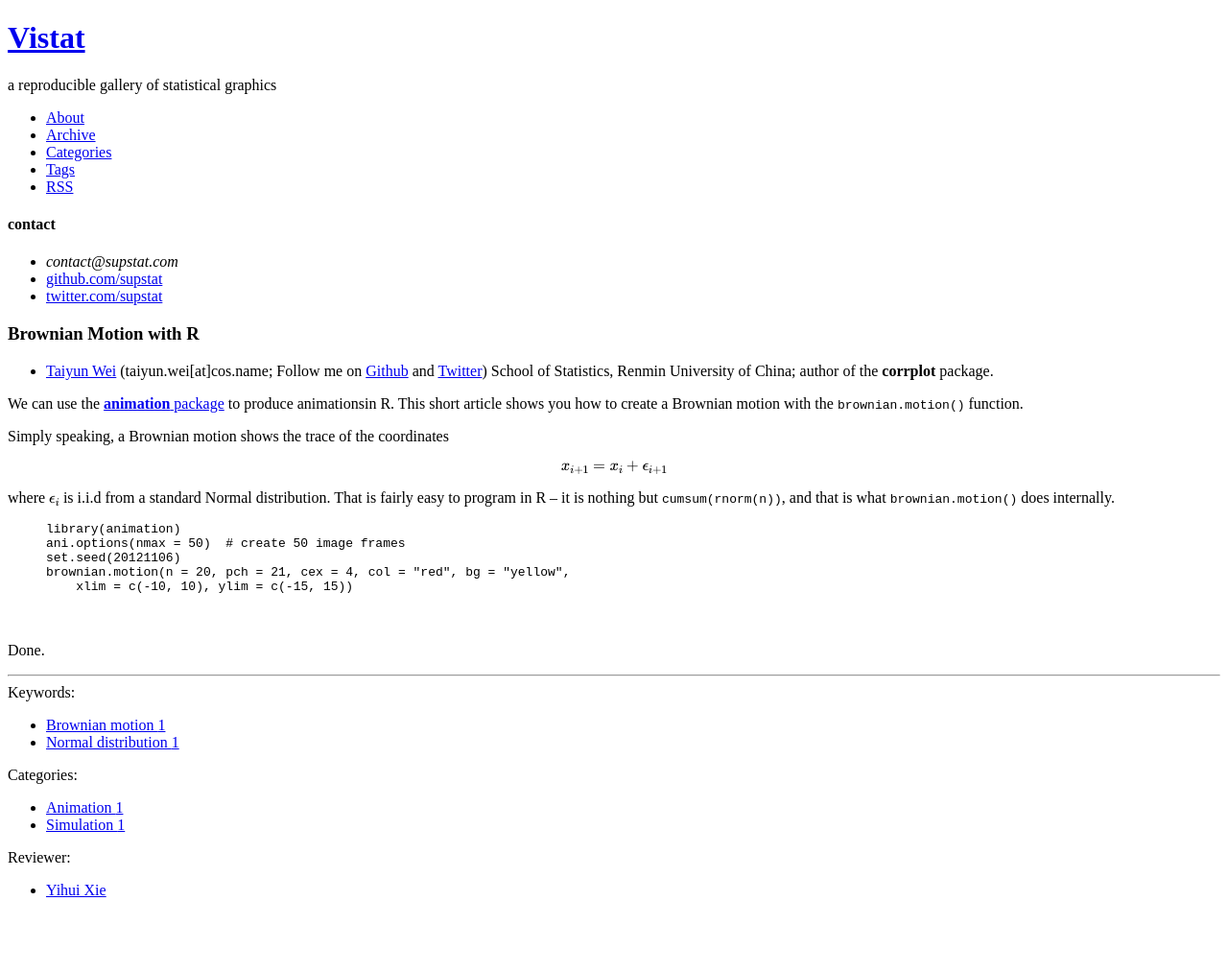
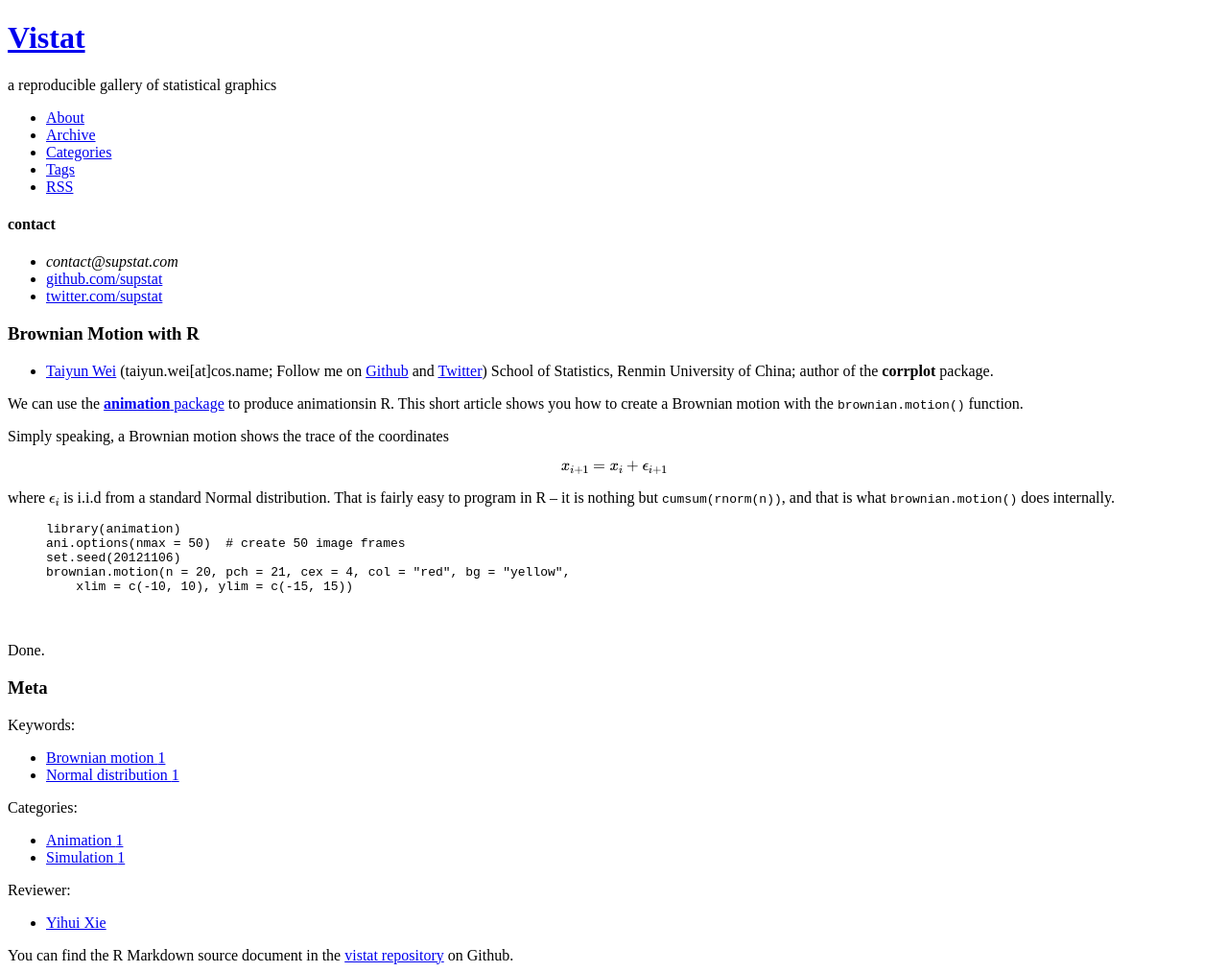
Before and after one commit to yulijia/vistat, a Jekyll site: the page built from _posts/2012-11-06-brownian-motion-with-r.md, in a window 1280 px wide. Shown: the whole page at 96% size. Built offline with Jekyll 4.4.1, drawn with Linux system fonts in a browser that asks for light colours; nearby versions of some CDN libraries; library files that are not in the unit come from our copies; formulas are drawn with MathJax 3; before the commit the page ends 953 px from its top, so only the background shows below that.

Commit message:
use 'tag_box inline' instead of 'flat'; add link to Rmd source; put meta info in a div

```diff
--- a/_includes/themes/dinky/post.html
+++ b/_includes/themes/dinky/post.html
@@ -12,26 +12,27 @@
   {% endfor %}
   </ul>
   {{ content }}
-  <hr />
-  <div>Keywords:
-    <ul class="tag_box flat">
+  <div class="meta">
+    <h3>Meta</h3>
+    Keywords:
+    <ul class="tag_box inline">
       {% assign tags_list = page.tags %}
       {% include JB/tags_list %}
     </ul>
     Categories:
-    <ul class="tag_box flat">
+    <ul class="tag_box inline">
       {% assign categories_list = page.categories %}
       {% include JB/categories_list %}
     </ul>
-  </div>
-  {% if page.reviewer != empty %}
-  <div>Reviewer:
-    <ul class="tag_box flat">
+    {% if page.reviewer != empty %}
+    Reviewer:
+    <ul class="tag_box inline">
     {% for id in page.reviewer %}{% assign reviewer = site.authors[id] %}
       <li><a href="{{ reviewer.homepage }}">{{ reviewer.name }}</a></li>
     {% endfor %}
     </ul>
+    {% endif %}
+    You can find the R Markdown source document in the <a href="https://github.com/supstat/vistat/tree/gh-pages/_posts">vistat repository</a> on Github.
   </div>
-  {% endif %}
   {% include JB/comments %}
 </section>
--- a/assets/themes/dinky/css/styles.css
+++ b/assets/themes/dinky/css/styles.css
@@ -159,7 +159,7 @@ code, pre {
   font-size:14px;
 }
 
-pre {
+pre, div.meta {
 	padding: 4px 12px;
   background: #FDFEFB;
   border-radius:4px;
@@ -357,10 +357,6 @@ footer {
 .tag_box.inline li {
 	float:left;
 }
-.tag_box.flat, .tag_box.flat li {
-	display: inline-block;
-	padding-left: 5px;
-}
 .tag_box a {
 	padding: 3px 6px;
 	margin: 2px;
```
